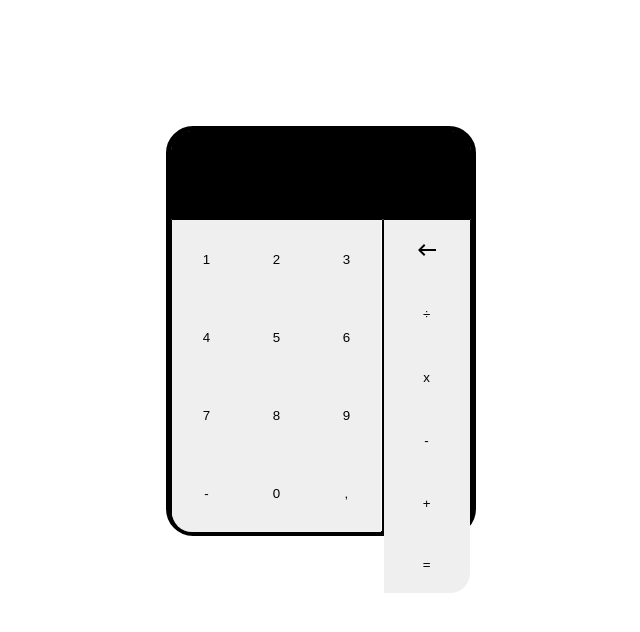
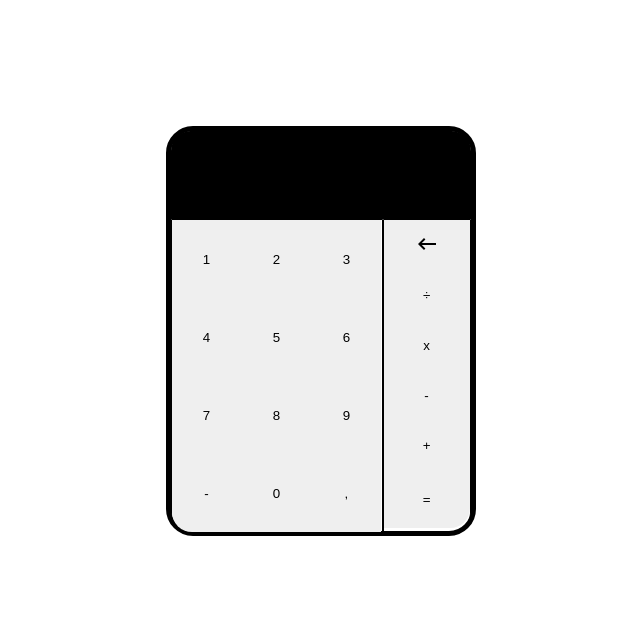
Before and after one commit to Javier0003/calculator-react-app, a React (Vite) app: page / in a window 1280 px wide. Shown: the top 632 px of the page, without its empty margins (348-988 px from the left). Built offline with nearby package versions, Linux system fonts and the light colour scheme; the HTML template or start-up script is replaced by a standard one.

Commit message:
fixing size of buttons for operators

```diff
--- a/src/styles/buttonsOperators.module.css
+++ b/src/styles/buttonsOperators.module.css
@@ -1,5 +1,5 @@
 .button{
     border: none;
     width: 100%;
-    height: 63px;
+    height: 50px;
 }
```
